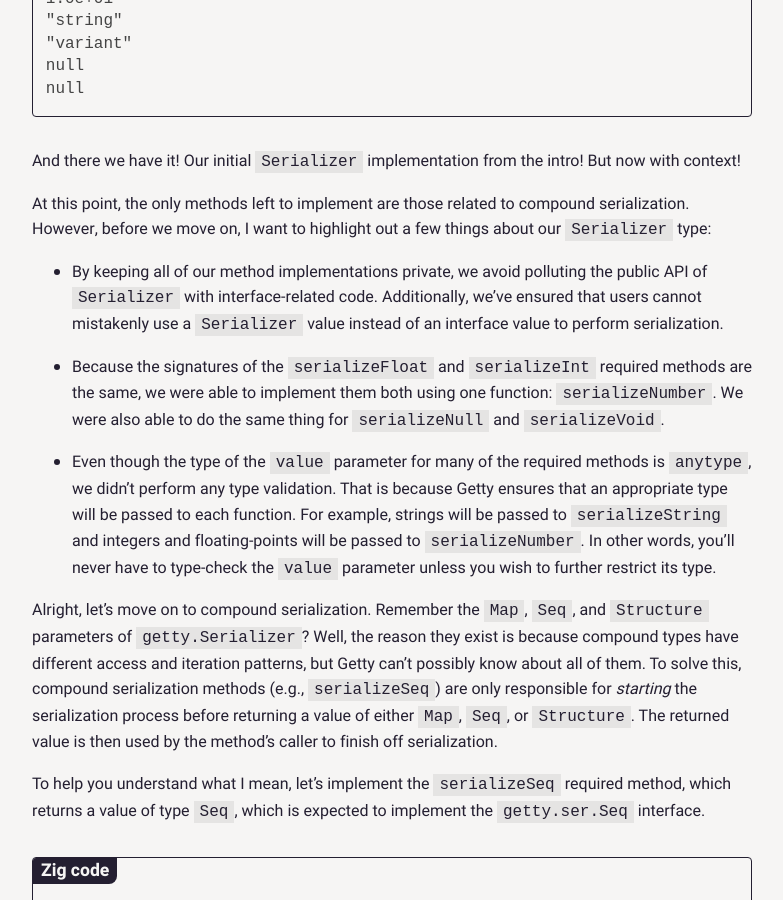
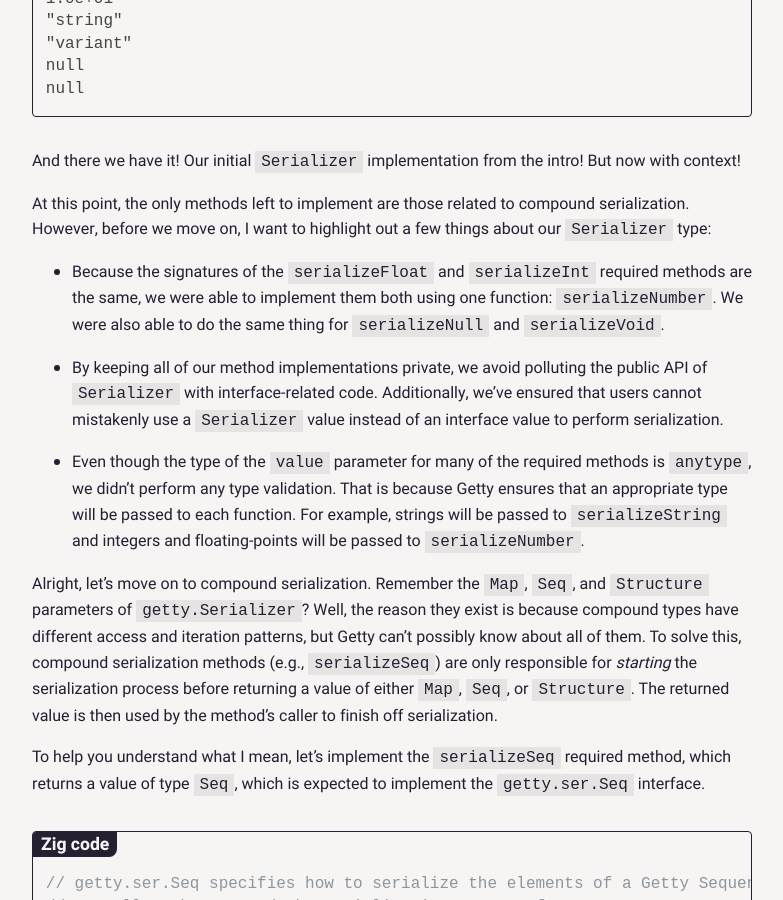
Before and after one commit to getty-zig/getty.so, a Jekyll site: the page built from pages/guide/serializers.md, in a window 1280 px wide and 900 px high, scrolled down 7172 px. Shown: the whole window, without its empty margins (248-1031 px from the left). Built offline with Jekyll 4.4.1, drawn with Linux system fonts in a browser that asks for light colours; some of the changed text lies outside the part shown.

Commit message:
guide: Update serializers

```diff
--- a/pages/guide/serializers.md
+++ b/pages/guide/serializers.md
@@ -320,11 +320,11 @@ And there we have it! Our initial `Serializer` implementation from the intro! Bu
 
 At this point, the only methods left to implement are those related to compound serialization. However, before we move on, I want to highlight out a few things about our `Serializer` type:
 
+- Because the signatures of the `serializeFloat` and `serializeInt` required methods are the same, we were able to implement them both using one function: `serializeNumber`. We were also able to do the same thing for `serializeNull` and `serializeVoid`.
+
 - By keeping all of our method implementations private, we avoid polluting the public API of `Serializer` with interface-related code. Additionally, we've ensured that users cannot mistakenly use a `Serializer` value instead of an interface value to perform serialization.
 
-- Because the signatures of the `serializeFloat` and `serializeInt` required methods are the same, we were able to implement them both using one function: `serializeNumber`. We were also able to do the same thing for `serializeNull` and `serializeVoid`.
-
-- Even though the type of the `value` parameter for many of the required methods is `anytype`, we didn't perform any type validation. That is because Getty ensures that an appropriate type will be passed to each function. For example, strings will be passed to `serializeString` and integers and floating-points will be passed to `serializeNumber`. In other words, you'll never have to type-check the `value` parameter unless you wish to further restrict its type.
+- Even though the type of the `value` parameter for many of the required methods is `anytype`, we didn't perform any type validation. That is because Getty ensures that an appropriate type will be passed to each function. For example, strings will be passed to `serializeString` and integers and floating-points will be passed to `serializeNumber`.
 
 Alright, let's move on to compound serialization. Remember the `Map`, `Seq`, and `Structure` parameters of `getty.Serializer`? Well, the reason they exist is because compound types have different access and iteration patterns, but Getty can't possibly know about all of them. To solve this, compound serialization methods (e.g., `serializeSeq`) are only responsible for _starting_ the serialization process before returning a value of either `Map`, `Seq`, or `Structure`. The returned value is then used by the method's caller to finish off serialization.
 
@@ -465,7 +465,7 @@ Hooray!
 
 If you'll notice, we didn't have to write any iteration- or access-related code. We simply specified how sequence elements should be serialized and how sequence serialization should end, and Getty took care of the rest!
 
-All that is left is `serializeMap` and `serializeStruct`. Think you can handle them yourself?
+All that is left is `serializeMap` and `serializeStruct`. Try to implement them on your own!
 
 {% label Zig code %}
 {% highlight zig %}
@@ -515,14 +515,6 @@ You wouldn't lie to me about that, would you?
 <br>
 
 _Right?_
-
-<br>
-
-You better not be lying to me.
-
-<br>
-
-This is your last chance.
 
 <br>
 
```
Also changed, not shown: other parts of pages/guide/serializers.md (+1 -1 lines).
